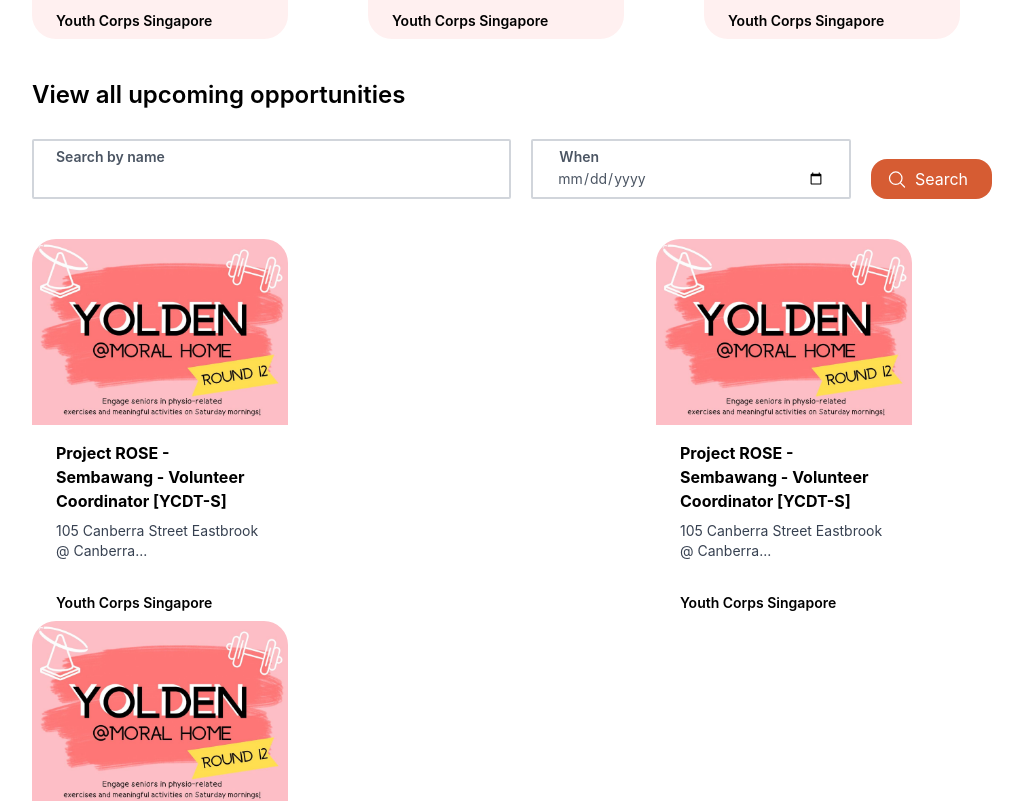
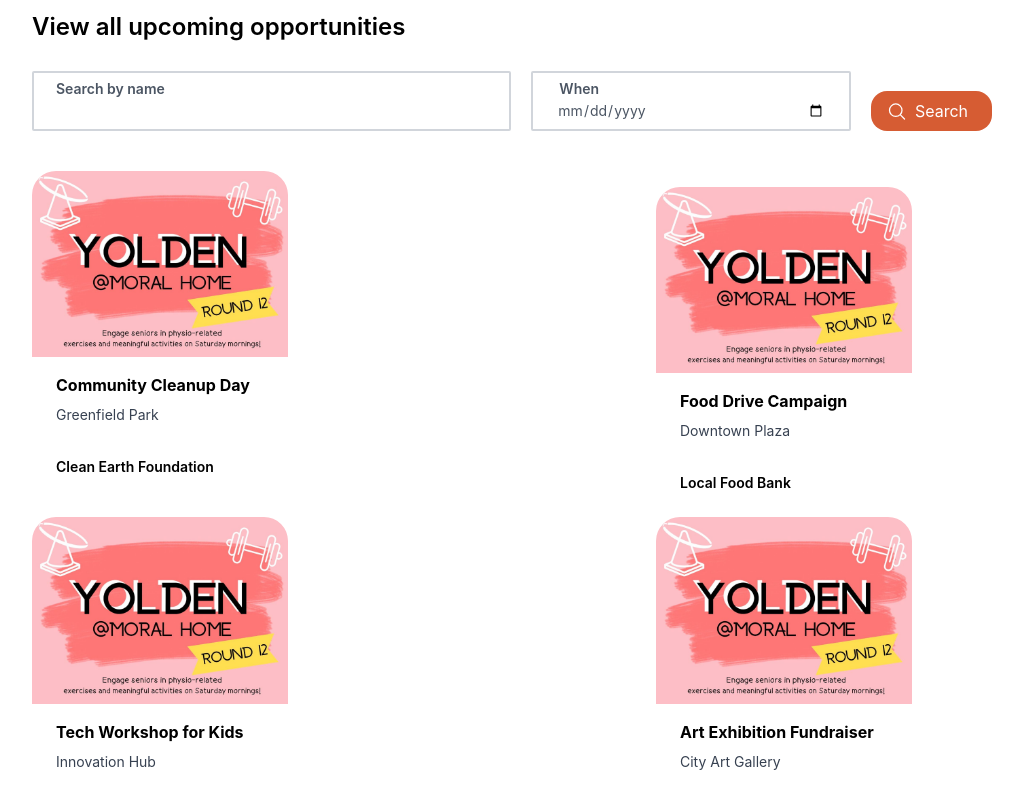
Before and after one commit to CJun1039/VoMA, a React (Create React App) app in the folder frontend/: page /dashboard in a window 1280 px wide. Shown: the part 500-1301 px from the top of the page, without its empty margins (128-1151 px from the left). Built offline with nearby package versions, Linux system fonts and the light colour scheme.

Commit message:
Made dashboard dynamic

```diff
--- a/frontend/src/components/ActivityCard/activity-card.js
+++ b/frontend/src/components/ActivityCard/activity-card.js
@@ -1,4 +1,4 @@
-export default function ActivityCard({ colour }) {
+export default function ActivityCard({ colour, data }) {
   const colourVariants = {
     white: "bg-white",
     pink: "bg-[#FFF0F0]",
@@ -9,15 +9,11 @@
     >
       <img className="w-full" src="/sample.jpeg" alt="" />
       <div className="px-6 py-4">
-        <div className="font-bold text-l mb-2">
-          Project ROSE - Sembawang - Volunteer Coordinator [YCDT-S]
-        </div>
-        <p className="text-gray-700 text-sm">
-          105 Canberra Street Eastbrook @ Canberra...
-        </p>
+        <div className="font-bold text-l mb-2">{data.title}</div>
+        <p className="text-gray-700 text-sm">{data.location}</p>
       </div>
       <div className="text-sm font-semibold px-6 pt-4 pb-2">
-        <p>Youth Corps Singapore</p>
+        <p>{data.organisation}</p>
       </div>
     </div>
   );
--- a/frontend/src/components/Dashboard/all-activities.js
+++ b/frontend/src/components/Dashboard/all-activities.js
@@ -1,17 +1,18 @@
 import ActivityCard from "../ActivityCard/activity-card";
 import SearchBar from "../SearchBar/searchBar";
 
-export default function AllActivities() {
+export default function AllActivities(props) {
+  const { data } = props;
   return (
     <div className="mx-40">
       <div className="text-2xl font-semibold mb-5">
         View all upcoming opportunities
       </div>
       <SearchBar />
-      <div className="flex flex-row flex-wrap justify-between pt-10 pb-10">
-        <ActivityCard colour={"#FECCCD"} />
-        <ActivityCard colour={"#FECCCD"} />
-        <ActivityCard colour={"#FECCCD"} />
+      <div className="flex flex-row flex-wrap justify-between pt-10 pb-10 space-y-4">
+        {data.map((activity, index) => (
+          <ActivityCard key={index} colour={"#FECCCD"} data={activity} />
+        ))}
       </div>
     </div>
   );
--- a/frontend/src/components/Dashboard/dashboard.js
+++ b/frontend/src/components/Dashboard/dashboard.js
@@ -2,13 +2,14 @@
 import SearchBar from "../SearchBar/searchBar";
 import AllActivities from "./all-activities";
 import RecommendedActivities from "./recommended-activities";
+import data from "./dashboard.json";
 
 export default function Dashboard() {
   return (
     <>
       <Navbar />
-      <RecommendedActivities />
-      <AllActivities />
+      <RecommendedActivities data={data.recommendedActivities} />
+      <AllActivities data={data.allActivities} />
     </>
   );
 }
--- /dev/null
+++ b/frontend/src/components/Dashboard/dashboard.json
@@ -0,0 +1,46 @@
+{
+    "allActivities": [
+        {
+            "title": "Community Cleanup Day",
+            "location": "Greenfield Park",
+            "organisation": "Clean Earth Foundation"
+        },
+        {
+            "title": "Food Drive Campaign",
+            "location": "Downtown Plaza",
+            "organisation": "Local Food Bank"
+        },
+        {
+            "title": "Tech Workshop for Kids",
+            "location": "Innovation Hub",
+            "organisation": "Tech Education Society"
+        },
+        {
+            "title": "Art Exhibition Fundraiser",
+            "location": "City Art Gallery",
+            "organisation": "Art for a Cause"
+        }
+    ],
+    "recommendedActivities": [
+        {
+            "title": "Community Cleanup Day",
+            "location": "Greenfield Park",
+            "organisation": "Clean Earth Foundation"
+        },
+        {
+            "title": "Food Drive Campaign",
+            "location": "Downtown Plaza",
+            "organisation": "Local Food Bank"
+        },
+        {
+            "title": "Tech Workshop for Kids",
+            "location": "Innovation Hub",
+            "organisation": "Tech Education Society"
+        },
+        {
+            "title": "Art Exhibition Fundraiser",
+            "location": "City Art Gallery",
+            "organisation": "Art for a Cause"
+        }
+    ]
+}
--- a/frontend/src/components/Dashboard/recommended-activities.js
+++ b/frontend/src/components/Dashboard/recommended-activities.js
@@ -1,15 +1,15 @@
 import ActivityCard from "../ActivityCard/activity-card";
 
-export default function RecommendedActivities() {
+export default function RecommendedActivities(props) {
+  const { data } = props;
   return (
     <div className="mx-40 mt-10">
       <div className="text-2xl font-semibold mb-5">Recommended for you</div>
       <div className="flex flex-row overflow-x-auto justify-start scrollbar-hide pb-10 ">
         <div className="flex flex-nowrap">
-          <ActivityCard colour={"pink"} />
-          <ActivityCard colour={"pink"} />
-          <ActivityCard colour={"pink"} />
-          <ActivityCard colour={"pink"} />
+          {data.map((activity, index) => (
+            <ActivityCard key={index} colour={"pink"} data={activity} />
+          ))}
         </div>
       </div>
     </div>
--- a/frontend/src/components/Navbar/navbar.js
+++ b/frontend/src/components/Navbar/navbar.js
@@ -57,6 +57,7 @@
                           active ? "bg-gray-100" : "",
                           "block px-4 py-2 text-sm text-gray-700"
                         )}
+                        s
                       >
                         Your Profile
                       </a>
--- a/frontend/src/components/SingleEventPage/SingleEventPage.js
+++ b/frontend/src/components/SingleEventPage/SingleEventPage.js
@@ -1,12 +1,22 @@
 import { useState } from "react";
+import { useNavigate } from "react-router-dom";
 import eventImage from "../../assets/eventImage.png";
+import data from "./event.json";
 
 export default function SingleEventPage() {
+  const navigate = useNavigate();
+  const handleNavigateButton = () => {
+    navigate("/dashboard");
+  };
+
   return (
     <div className="container mx-auto px-4 pt-14 pb-20 grid grid-cols-5 gap-32">
       <div className="col-span-3">
         <div className="flex flex-col items-start">
-          <button className="bg-orange-500 hover:bg-orange-700 text-white py-2 px-4 font-bold rounded-lg">
+          <button
+            className="bg-orange-500 hover:bg-orange-700 text-white py-2 px-4 font-bold rounded-lg"
+            onClick={handleNavigateButton}
+          >
             Return to Dashboard
           </button>
           <img
@@ -18,7 +28,7 @@
         </div>
       </div>
       <div className="col-span-2">
-        <LeftBlock />
+        <LeftBlock data={data} />
       </div>
     </div>
   );
@@ -34,56 +44,11 @@
   const renderTabContent = () => {
     switch (activeTab) {
       case 1:
-        return (
-          <p>
-            Lorem ipsum dolor sit amet, consectetur adipiscing elit, sed do
-            eiusmod tempor incididunt ut labore et dolore magna aliqua. Ut enim
-            ad minim veniam, quis nostrud exercitation ullamco laboris nisi ut
-            aliquip ex ea commodo consequat. Duis aute irure dolor in
-            reprehenderit in voluptate velit esse cillum dolore eu fugiat nulla
-            pariatur. Excepteur sint occaecat cupidatat non proident, sunt in
-            culpa qui officia deserunt mollit anim id est laborum.
-          </p>
-        );
+        return <p>{data.product_description}</p>;
       case 2:
-        return (
-          <p>
-            Sed ut perspiciatis unde omnis iste natus error sit voluptatem
-            accusantium doloremque laudantium, totam rem aperiam, eaque ipsa
-            quae ab illo inventore veritatis et quasi architecto beatae vitae
-            dicta sunt explicabo. Nemo enim ipsam voluptatem quia voluptas sit
-            aspernatur aut odit aut fugit, sed quia consequuntur magni dolores
-            eos qui ratione voluptatem sequi nesciunt. Neque porro quisquam est,
-            qui dolorem ipsum quia dolor sit amet, consectetur, adipisci velit,
-            sed quia non numquam eius modi tempora incidunt ut labore et dolore
-            magnam aliquam quaerat voluptatem. Ut enim ad minima veniam, quis
-            nostrum exercitationem ullam corporis suscipit laboriosam, nisi ut
-            aliquid ex ea commodi consequatur? Quis autem vel eum iure
-            reprehenderit qui in ea voluptate velit esse quam nihil molestiae
-            consequatur, vel illum qui dolorem eum fugiat quo voluptas nulla
-            pariatur?
-          </p>
-        );
+        return <p>{data.volunteering_requirement}</p>;
       case 3:
-        return (
-          <p>
-            But I must explain to you how all this mistaken idea of denouncing
-            pleasure and praising pain was born and I will give you a complete
-            account of the system, and expound the actual teachings of the great
-            explorer of the truth, the master-builder of human happiness. No one
-            rejects, dislikes, or avoids pleasure itself, because it is
-            pleasure, but because those who do not know how to pursue pleasure
-            rationally encounter consequences that are extremely painful. Nor
-            again is there anyone who loves or pursues or desires to obtain pain
-            of itself, because it is pain, but because occasionally
-            circumstances occur in which toil and pain can procure him some
-            great pleasure. To take a trivial example, which of us ever
-            undertakes laborious physical exercise, except to obtain some
-            advantage from it? But who has any right to find fault with a man
-            who chooses to enjoy a pleasure that has no annoying consequences,
-            or one who avoids a pain that produces no resultant pleasure
-          </p>
-        );
+        return <p>{data.schedule}</p>;
       default:
         return null;
     }
@@ -128,24 +93,27 @@
   );
 }
 
-function LeftBlock() {
+function LeftBlock(props) {
+  const { data } = props;
   return (
     <div className="flex flex-col pt-14">
       <div className="shadow-md p-6 rounded-md mb-4">
         <p className="font-semibold pb-1">Vacancies</p>
-        <p className="font-light text-sm">5 out of 21 spots left</p>
+        <p className="font-light text-sm">
+          {data.vacancies.left} out of {data.vacancies.total} spots left
+        </p>
       </div>
       <div className="shadow-md p-6 rounded-md my-4">
         <p className="font-semibold  pb-1">Location</p>
-        <p className="font-light text-sm">
-          5 Beach Road St Andrew's Senior Care - Joy Connect Singapore 190005
-        </p>
+        <p className="font-light text-sm">{data.location}</p>
       </div>
       <div className="shadow-md p-6 rounded-md my-4">
         <p className="font-semibold  pb-1">Contact</p>
-        <p className="font-light text-sm">Name</p>
-        <p className="font-light text-sm">Contact number</p>
-        <p className="font-light text-sm">Email</p>
+        <p className="font-light text-sm">Name: {data.contact.name}</p>
+        <p className="font-light text-sm">
+          Contact number: {data.contact.contact_number}
+        </p>
+        <p className="font-light text-sm">Email: {data.contact.email}</p>
       </div>
     </div>
   );
--- /dev/null
+++ b/frontend/src/components/SingleEventPage/event.json
@@ -0,0 +1,15 @@
+{
+  "product_description": "Join us as Volunteer Befrienders to distribute blood pressure machines and weighing scales to seniors through home visits! Get to know the seniors and support them in syncing these new equipment to an existing wellness tablet they own, which would aid in their future medical appointments.",
+  "volunteering_requirement": "Volunteers must be between 16 to 35 years old.",
+  "schedule": "Flexible schedule, 4 hours per day, Monday to Friday.",
+  "vacancies": {
+    "left": 5,
+    "total": 21
+  },
+  "location": "5 Beach Road St Andrew's Senior Care - Joy Connect Singapore 190005",
+  "contact": {
+    "name": "John Doe",
+    "contact_number": "91234567",
+    "email": "john_doe@email.com"
+  }
+}
```
